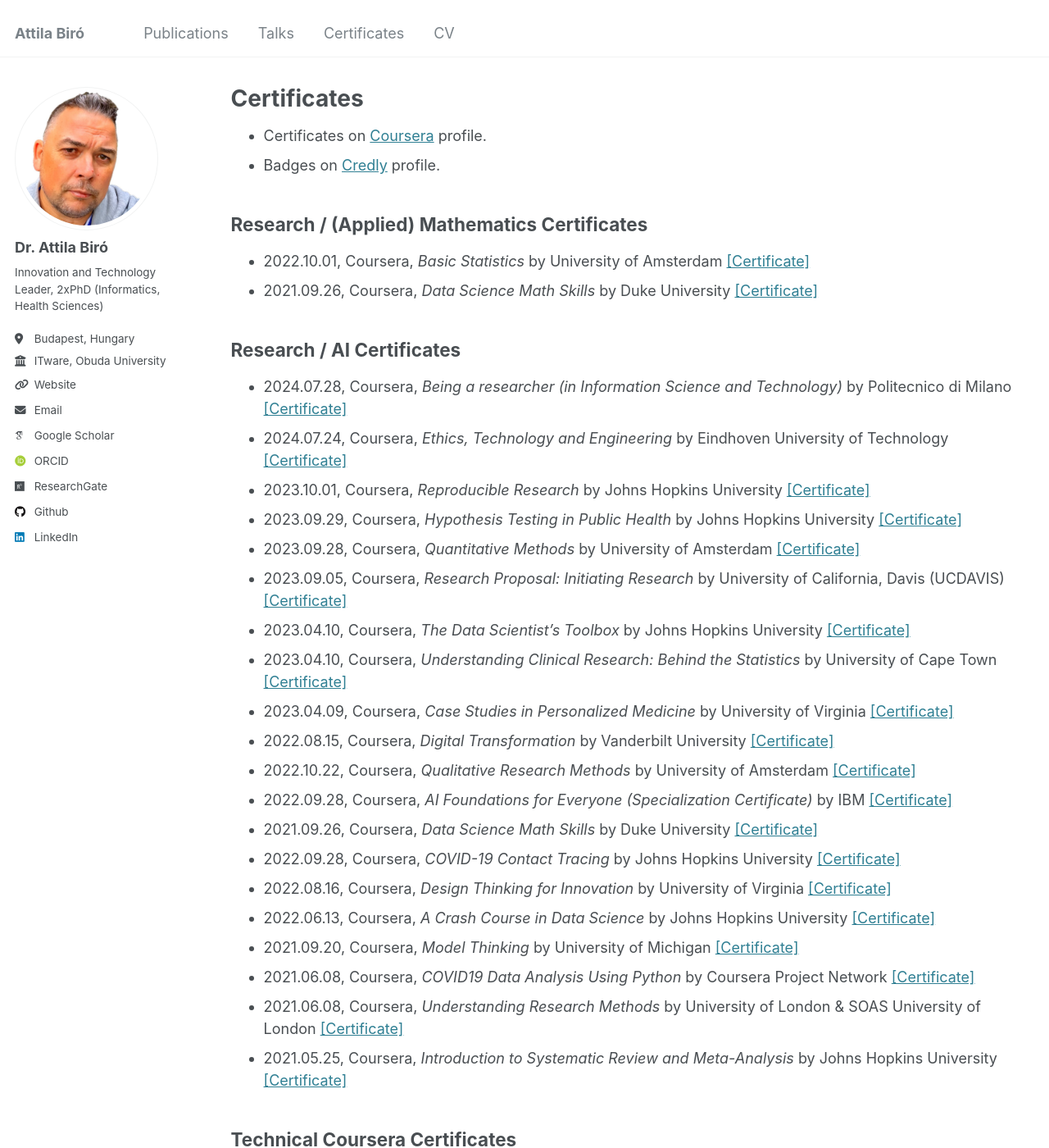
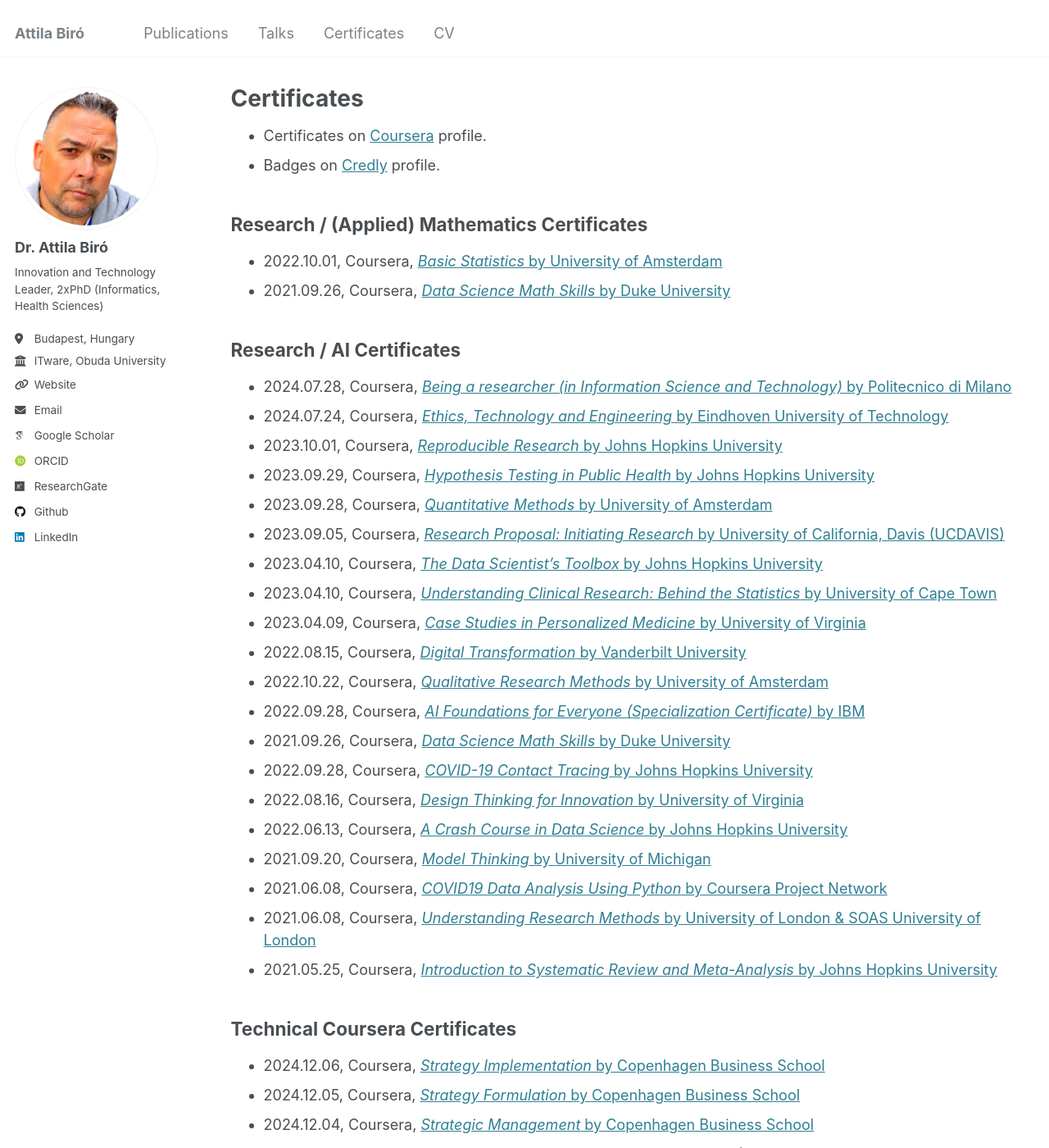
Before and after one commit to biroka/biroka.github.io, a Jekyll site: the page built from _pages/certificates.md, in a window 1280 px wide and 1400 px high. Shown: the whole window at 82% size. Built offline with Jekyll 4.4.1, drawn with Linux system fonts in a browser that asks for light colours; some web fonts are replaced; some of the changed text lies outside the part shown.

Commit message:
Update certificates.md

```diff
--- a/_pages/certificates.md
+++ b/_pages/certificates.md
@@ -10,80 +10,80 @@ author_profile: true
 
 ##  Research / (Applied) Mathematics Certificates
 
-* 2022.10.01, Coursera, _Basic Statistics_ by University of Amsterdam [[Certificate]](https://www.coursera.org/account/accomplishments/verify/JTHFJU6BY4EM)
-* 2021.09.26, Coursera, _Data Science Math Skills_ by Duke University [[Certificate]](https://www.coursera.org/account/accomplishments/verify/ZHMPNUULB3ZZ)
+* 2022.10.01, Coursera, [_Basic Statistics_ by University of Amsterdam](https://www.coursera.org/account/accomplishments/verify/JTHFJU6BY4EM)
+* 2021.09.26, Coursera, [_Data Science Math Skills_ by Duke University](https://www.coursera.org/account/accomplishments/verify/ZHMPNUULB3ZZ)
 
 ##  Research / AI Certificates
 
-* 2024.07.28, Coursera, _Being a researcher (in Information Science and Technology)_ by Politecnico di Milano [[Certificate]](https://www.coursera.org/account/accomplishments/verify/ZAKQGRBMEV6A)
-* 2024.07.24, Coursera, _Ethics, Technology and Engineering_ by Eindhoven University of Technology [[Certificate]](https://www.coursera.org/account/accomplishments/verify/KYV5NR5ZUJYZ)
-* 2023.10.01, Coursera, _Reproducible Research_ by Johns Hopkins University [[Certificate]](https://www.coursera.org/account/accomplishments/verify/TB9QEMK487JG)
-* 2023.09.29, Coursera, _Hypothesis Testing in Public Health_ by Johns Hopkins University [[Certificate]](https://www.coursera.org/account/accomplishments/verify/JL8QEEUDVL2H)
-* 2023.09.28, Coursera, _Quantitative Methods_ by University of Amsterdam [[Certificate]](https://www.coursera.org/account/accomplishments/verify/SUQ9QMMZ9EAX)
-* 2023.09.05, Coursera, _Research Proposal: Initiating Research_ by University of California, Davis (UCDAVIS) [[Certificate]](https://www.coursera.org/account/accomplishments/verify/LVASMXWKQPT5)
-* 2023.04.10, Coursera, _The Data Scientist’s Toolbox_ by Johns Hopkins University [[Certificate]](https://www.coursera.org/account/accomplishments/verify/ZD8VSEKXQZMS)
-* 2023.04.10, Coursera, _Understanding Clinical Research: Behind the Statistics_ by University of Cape Town [[Certificate]](https://www.coursera.org/account/accomplishments/verify/8TGV97BM7KP7)
-* 2023.04.09, Coursera, _Case Studies in Personalized Medicine_ by University of Virginia [[Certificate]](https://www.coursera.org/account/accomplishments/verify/SN2X64SS6CRN)
-* 2022.08.15, Coursera, _Digital Transformation_ by Vanderbilt University [[Certificate]](https://www.coursera.org/account/accomplishments/verify/5VEFEF8Y5MQU)
-* 2022.10.22, Coursera, _Qualitative Research Methods_ by University of Amsterdam [[Certificate]](https://www.coursera.org/account/accomplishments/verify/7V8M7J6J3TRR)
-* 2022.09.28, Coursera, _AI Foundations for Everyone (Specialization Certificate)_ by IBM [[Certificate]](https://www.coursera.org/account/accomplishments/specialization/2Q9XZ6EEUVNR)
-* 2021.09.26, Coursera, _Data Science Math Skills_ by Duke University [[Certificate]](https://www.coursera.org/account/accomplishments/verify/ZHMPNUULB3ZZ)
-* 2022.09.28, Coursera, _COVID-19 Contact Tracing_ by Johns Hopkins University [[Certificate]](https://www.coursera.org/account/accomplishments/verify/BHHLUTZEDFMP)
-* 2022.08.16, Coursera, _Design Thinking for Innovation_ by University of Virginia [[Certificate]](https://www.coursera.org/account/accomplishments/verify/D2D4NEZ994AS)
-* 2022.06.13, Coursera, _A Crash Course in Data Science_ by Johns Hopkins University [[Certificate]](https://www.coursera.org/account/accomplishments/verify/JYGR5JUKEA4M)
-* 2021.09.20, Coursera, _Model Thinking_ by University of Michigan [[Certificate]](https://www.coursera.org/account/accomplishments/verify/82Z5AVGFJJBG)
-* 2021.06.08, Coursera, _COVID19 Data Analysis Using Python_ by Coursera Project Network [[Certificate]](https://www.coursera.org/account/accomplishments/verify/N3EDFV4HJFCT)
-* 2021.06.08, Coursera, _Understanding Research Methods_ by University of London & SOAS University of London [[Certificate]](https://www.coursera.org/account/accomplishments/verify/P59MZUUDAAYZ)
-* 2021.05.25, Coursera, _Introduction to Systematic Review and Meta-Analysis_ by Johns Hopkins University [[Certificate]](https://www.coursera.org/account/accomplishments/verify/DKNUCDD8H9EK)
+* 2024.07.28, Coursera, [_Being a researcher (in Information Science and Technology)_ by Politecnico di Milano](https://www.coursera.org/account/accomplishments/verify/ZAKQGRBMEV6A)
+* 2024.07.24, Coursera, [_Ethics, Technology and Engineering_ by Eindhoven University of Technology](https://www.coursera.org/account/accomplishments/verify/KYV5NR5ZUJYZ)
+* 2023.10.01, Coursera, [_Reproducible Research_ by Johns Hopkins University](https://www.coursera.org/account/accomplishments/verify/TB9QEMK487JG)
+* 2023.09.29, Coursera, [_Hypothesis Testing in Public Health_ by Johns Hopkins University](https://www.coursera.org/account/accomplishments/verify/JL8QEEUDVL2H)
+* 2023.09.28, Coursera, [_Quantitative Methods_ by University of Amsterdam](https://www.coursera.org/account/accomplishments/verify/SUQ9QMMZ9EAX)
+* 2023.09.05, Coursera, [_Research Proposal: Initiating Research_ by University of California, Davis (UCDAVIS)](https://www.coursera.org/account/accomplishments/verify/LVASMXWKQPT5)
+* 2023.04.10, Coursera, [_The Data Scientist’s Toolbox_ by Johns Hopkins University](https://www.coursera.org/account/accomplishments/verify/ZD8VSEKXQZMS)
+* 2023.04.10, Coursera, [_Understanding Clinical Research: Behind the Statistics_ by University of Cape Town](https://www.coursera.org/account/accomplishments/verify/8TGV97BM7KP7)
+* 2023.04.09, Coursera, [_Case Studies in Personalized Medicine_ by University of Virginia](https://www.coursera.org/account/accomplishments/verify/SN2X64SS6CRN)
+* 2022.08.15, Coursera, [_Digital Transformation_ by Vanderbilt University](https://www.coursera.org/account/accomplishments/verify/5VEFEF8Y5MQU)
+* 2022.10.22, Coursera, [_Qualitative Research Methods_ by University of Amsterdam](https://www.coursera.org/account/accomplishments/verify/7V8M7J6J3TRR)
+* 2022.09.28, Coursera, [_AI Foundations for Everyone (Specialization Certificate)_ by IBM](https://www.coursera.org/account/accomplishments/specialization/2Q9XZ6EEUVNR)
+* 2021.09.26, Coursera, [_Data Science Math Skills_ by Duke University](https://www.coursera.org/account/accomplishments/verify/ZHMPNUULB3ZZ)
+* 2022.09.28, Coursera, [_COVID-19 Contact Tracing_ by Johns Hopkins University](https://www.coursera.org/account/accomplishments/verify/BHHLUTZEDFMP)
+* 2022.08.16, Coursera, [_Design Thinking for Innovation_ by University of Virginia](https://www.coursera.org/account/accomplishments/verify/D2D4NEZ994AS)
+* 2022.06.13, Coursera, [_A Crash Course in Data Science_ by Johns Hopkins University](https://www.coursera.org/account/accomplishments/verify/JYGR5JUKEA4M)
+* 2021.09.20, Coursera, [_Model Thinking_ by University of Michigan](https://www.coursera.org/account/accomplishments/verify/82Z5AVGFJJBG)
+* 2021.06.08, Coursera, [_COVID19 Data Analysis Using Python_ by Coursera Project Network](https://www.coursera.org/account/accomplishments/verify/N3EDFV4HJFCT)
+* 2021.06.08, Coursera, [_Understanding Research Methods_ by University of London & SOAS University of London](https://www.coursera.org/account/accomplishments/verify/P59MZUUDAAYZ)
+* 2021.05.25, Coursera, [_Introduction to Systematic Review and Meta-Analysis_ by Johns Hopkins University](https://www.coursera.org/account/accomplishments/verify/DKNUCDD8H9EK)
 
 ##  Technical Coursera Certificates
 
-* 2024.12.06, Coursera, _Strategy Implementation_ by Copenhagen Business School [[Certificate]](https://www.coursera.org/account/accomplishments/verify/I5P6G0JAFWHB)
-* 2024.12.05, Coursera, _Strategy Formulation_ by Copenhagen Business School [[Certificate]](https://www.coursera.org/account/accomplishments/verify/XASKHP7QR6B4)
-* 2024.12.04, Coursera, _Strategic Management_ by Copenhagen Business School [[Certificate]](https://www.coursera.org/account/accomplishments/verify/C26Q2HUZRX1P)
-* 2024.08.02, Coursera, _Cybersecurity Leadership and Management_ (Specialization Certificate) by Infosec [[Certificate]](https://www.coursera.org/account/accomplishments/specialization/V4MH8UO5ZXKG)
-* 2024.07.28, Coursera, _The Manager's Toolkit: A Practical Guide to Managing People at Work_ by University of London [[Certificate]](https://www.coursera.org/account/accomplishments/verify/X9STQ2AGC5NT)
-* 2024.07.25, Coursera, _Principles of Management_ by Johns Hopkins University [[Certificate]](https://github.com/biroka/biroka/blob/main/Certificates/Coursera/Coursera_Principles%20of%20Management_UX2LR7CMEGK5.pdf)
-* 2024.07.24, Coursera, _Ethics,Technology and Engineering_ by Eindhoven University of Technology and 4TU.Ethics [[Certificate]](https://github.com/biroka/biroka/blob/main/Certificates/Coursera/Coursera_Ethics-Technology%20and%20Engineering_KYV5NR5ZUJYZ.pdf)
-* 2024.07.23, Coursera, _The Science of Well-Being_ by Yale University [[Certificate]](https://github.com/biroka/biroka/blob/main/Certificates/Coursera/Coursera_The%20Science%20of%20Well-Being_%20P4K3RMP9DPM5.pdf)
-* 2024.04.10, Coursera, _The Data Scientist’s Toolbox_ by Johns Hopkins University [[Certificate]](https://github.com/biroka/biroka/blob/main/Certificates/Coursera/Coursera_The%20Data%20Scientist%E2%80%99s%20Toolbox_ZD8VSEKXQZMS.pdf)
-* 2022.10.28, Coursera, _Cybersecurity Capstone- Breach Response Case Studies_ by IBM [[Certificate]](https://github.com/biroka/biroka/blob/main/Certificates/Coursera/Coursera_Cybersecurity%20Capstone-%20Breach%20Response%20Case%20Studies_HSEBVQVJM8EQ.pdf)
-* 2022.10.24, Coursera, _Penetration Testing, Incident Response and Forensics_ by IBM [[Certificate]](https://github.com/biroka/biroka/blob/main/Certificates/Coursera/Coursera_Penetration%20Testing%2C%20Incident%20Response%20and%20Forensics_DJXCRXUDCZXY.pdf)
-* 2022.10.24, Coursera, _Cyber Threat Intelligence_ by IBM [[Certificate]](https://github.com/biroka/biroka/blob/main/Certificates/Coursera/Coursera_Cyber%20Threat%20Intelligence_YDQFTLD8P4GD.pdf)
-* 2022.09.28, Coursera, _Building AI Powered Chatbots Without Programming_ by IBM [[Certificate]](https://github.com/biroka/biroka/blob/main/Certificates/Coursera/Coursera_Building%20AI%20Powered%20Chatbots%20Without%20Programming_QLP3KLPS9A4N.pdf)
-* 2022.09.18, Coursera, _Business Analytics for Decision Making_ by University of Colorado Boulder [[Certificate]](https://github.com/biroka/biroka/blob/main/Certificates/Coursera/Coursera_Business%20Analytics%20for%20Decision%20Making_TFJXLD7DKL6Z.pdf)
-* 2022.08.16, Coursera, _Customer-Centric IT Strategy_ by University of Colorado Boulder [[Certificate]](https://github.com/biroka/biroka/blob/main/Certificates/Coursera/Coursera_Customer-Centric%20IT%20Strategy_BK46WPHDT3JQ.pdf)
-* 2022.08.16, Coursera, _Leading the Modern Day Business_ by University of Virginia [[Certificate]](https://github.com/biroka/biroka/blob/main/Certificates/Coursera/Coursera_Customer-Centric%20IT%20Strategy_BK46WPHDT3JQ.pdf)
-* 2022.08.15, Coursera, _Digital Transformation_ by University of Virginia [[Certificate]](https://github.com/biroka/biroka/blob/main/Certificates/Coursera/Coursera_Digital%20Transformation_5VEFEF8Y5MQU.pdf)
-* 2022.08.15, Coursera, _Digital Product Management - Modern Fundamentals_ by University of Virginia [[Certificate]](https://github.com/biroka/biroka/blob/main/Certificates/Coursera/Coursera_Digital%20Product%20Management-%20Modern%20Fundamentals_XGTZ8V2VJ2AV.pdf)
-* 2022.06.13, Coursera, _A Crash Course in Data Science_ by Johns Hopkins University [[Certificate]](https://github.com/biroka/biroka/blob/main/Certificates/Coursera/Coursera%20_A%20Crash%20Course%20in%20Data%20Science_JYGR5JUKEA4M.pdf)
-* 2021.09.26, Coursera, _Data Science Math Skills_ by Duke University [[Certificate]](https://github.com/biroka/biroka/blob/main/Certificates/Coursera/Coursera_Data%20Science%20Math%20Skills_ZHMPNUULB3ZZ.pdf)
-* 2021.09.20, Coursera, _Model Thinking_ by University of Michigan [[Certificate]](https://github.com/biroka/biroka/blob/main/Certificates/Coursera/Coursera_Model%20Thinking_82Z5AVGFJJBG.pdf)
-* 2021.07.26, Coursera, _English for Business and Entrepreneurship_ by University of Pennsylvania [[Certificate]](https://github.com/biroka/biroka/blob/main/Certificates/Coursera/Coursera_English%20for%20Business%20and%20Entrepreneurship_YUNJ46C7WACN.pdf)
-* 2021.05.26, Coursera, _Successful Negotiation - Essential Strategies and Skills_ by University of Michigan [[Certificate]](https://github.com/biroka/biroka/blob/main/Certificates/Coursera/Coursera%20_Successful%20Negotiation-%20Essential%20Strategies%20and%20Skills_FXNVXS4GLFLM.pdf)
+* 2024.12.06, Coursera, [_Strategy Implementation_ by Copenhagen Business School](https://www.coursera.org/account/accomplishments/verify/I5P6G0JAFWHB)
+* 2024.12.05, Coursera, [_Strategy Formulation_ by Copenhagen Business School](https://www.coursera.org/account/accomplishments/verify/XASKHP7QR6B4)
+* 2024.12.04, Coursera, [_Strategic Management_ by Copenhagen Business School](https://www.coursera.org/account/accomplishments/verify/C26Q2HUZRX1P)
+* 2024.08.02, Coursera, [_Cybersecurity Leadership and Management_ (Specialization Certificate) by Infosec](https://www.coursera.org/account/accomplishments/specialization/V4MH8UO5ZXKG)
+* 2024.07.28, Coursera, [_The Manager's Toolkit: A Practical Guide to Managing People at Work_ by University of London](https://www.coursera.org/account/accomplishments/verify/X9STQ2AGC5NT)
+* 2024.07.25, Coursera, [_Principles of Management_ by Johns Hopkins University](https://github.com/biroka/biroka/blob/main/Certificates/Coursera/Coursera_Principles%20of%20Management_UX2LR7CMEGK5.pdf)
+* 2024.07.24, Coursera, [_Ethics,Technology and Engineering_ by Eindhoven University of Technology and 4TU.Ethics](https://github.com/biroka/biroka/blob/main/Certificates/Coursera/Coursera_Ethics-Technology%20and%20Engineering_KYV5NR5ZUJYZ.pdf)
+* 2024.07.23, Coursera, [_The Science of Well-Being_ by Yale University](https://github.com/biroka/biroka/blob/main/Certificates/Coursera/Coursera_The%20Science%20of%20Well-Being_%20P4K3RMP9DPM5.pdf)
+* 2024.04.10, Coursera, [_The Data Scientist’s Toolbox_ by Johns Hopkins University](https://github.com/biroka/biroka/blob/main/Certificates/Coursera/Coursera_The%20Data%20Scientist%E2%80%99s%20Toolbox_ZD8VSEKXQZMS.pdf)
+* 2022.10.28, Coursera, [_Cybersecurity Capstone- Breach Response Case Studies_ by IBM](https://github.com/biroka/biroka/blob/main/Certificates/Coursera/Coursera_Cybersecurity%20Capstone-%20Breach%20Response%20Case%20Studies_HSEBVQVJM8EQ.pdf)
+* 2022.10.24, Coursera, [_Penetration Testing, Incident Response and Forensics_ by IBM](https://github.com/biroka/biroka/blob/main/Certificates/Coursera/Coursera_Penetration%20Testing%2C%20Incident%20Response%20and%20Forensics_DJXCRXUDCZXY.pdf)
+* 2022.10.24, Coursera, [_Cyber Threat Intelligence_ by IBM](https://github.com/biroka/biroka/blob/main/Certificates/Coursera/Coursera_Cyber%20Threat%20Intelligence_YDQFTLD8P4GD.pdf)
+* 2022.09.28, Coursera, [_Building AI Powered Chatbots Without Programming_ by IBM](https://github.com/biroka/biroka/blob/main/Certificates/Coursera/Coursera_Building%20AI%20Powered%20Chatbots%20Without%20Programming_QLP3KLPS9A4N.pdf)
+* 2022.09.18, Coursera, [_Business Analytics for Decision Making_ by University of Colorado Boulder](https://github.com/biroka/biroka/blob/main/Certificates/Coursera/Coursera_Business%20Analytics%20for%20Decision%20Making_TFJXLD7DKL6Z.pdf)
+* 2022.08.16, Coursera, [_Customer-Centric IT Strategy_ by University of Colorado Boulder](https://github.com/biroka/biroka/blob/main/Certificates/Coursera/Coursera_Customer-Centric%20IT%20Strategy_BK46WPHDT3JQ.pdf)
+* 2022.08.16, Coursera, [_Leading the Modern Day Business_ by University of Virginia](https://github.com/biroka/biroka/blob/main/Certificates/Coursera/Coursera_Customer-Centric%20IT%20Strategy_BK46WPHDT3JQ.pdf)
+* 2022.08.15, Coursera, [_Digital Transformation_ by University of Virginia](https://github.com/biroka/biroka/blob/main/Certificates/Coursera/Coursera_Digital%20Transformation_5VEFEF8Y5MQU.pdf)
+* 2022.08.15, Coursera, [_Digital Product Management - Modern Fundamentals_ by University of Virginia](https://github.com/biroka/biroka/blob/main/Certificates/Coursera/Coursera_Digital%20Product%20Management-%20Modern%20Fundamentals_XGTZ8V2VJ2AV.pdf)
+* 2022.06.13, Coursera, [_A Crash Course in Data Science_ by Johns Hopkins University](https://github.com/biroka/biroka/blob/main/Certificates/Coursera/Coursera%20_A%20Crash%20Course%20in%20Data%20Science_JYGR5JUKEA4M.pdf)
+* 2021.09.26, Coursera, [_Data Science Math Skills_ by Duke University](https://github.com/biroka/biroka/blob/main/Certificates/Coursera/Coursera_Data%20Science%20Math%20Skills_ZHMPNUULB3ZZ.pdf)
+* 2021.09.20, Coursera, [_Model Thinking_ by University of Michigan](https://github.com/biroka/biroka/blob/main/Certificates/Coursera/Coursera_Model%20Thinking_82Z5AVGFJJBG.pdf)
+* 2021.07.26, Coursera, [_English for Business and Entrepreneurship_ by University of Pennsylvania](https://github.com/biroka/biroka/blob/main/Certificates/Coursera/Coursera_English%20for%20Business%20and%20Entrepreneurship_YUNJ46C7WACN.pdf)
+* 2021.05.26, Coursera, [_Successful Negotiation - Essential Strategies and Skills_ by University of Michigan](https://github.com/biroka/biroka/blob/main/Certificates/Coursera/Coursera%20_Successful%20Negotiation-%20Essential%20Strategies%20and%20Skills_FXNVXS4GLFLM.pdf)
 
 ##  Specialization Certificates
 
-* 2024.08.02, Coursera, _Cybersecurity Leadership and Management_ (Specialization Certificate) by Infosec [[Certificate]](https://www.coursera.org/account/accomplishments/specialization/V4MH8UO5ZXKG)
-* 2022.10.28, Coursera, _Security Analyst Fundamentals_ (Specialization Certificate) by IBM [[Certificate]](https://www.coursera.org/account/accomplishments/specialization/7JMLVZ7LY5NV)
-* 2022.09.28, Coursera, _AI Foundations for Everyone_ (Specialization Certificate) by IBM [[Certificate]](https://www.coursera.org/account/accomplishments/specialization/2Q9XZ6EEUVNR)
-* 2022.08.16, Coursera, _Leading the Modern Day Business_ (Specialization Certificate) by University of Virginia [[Certificate]](https://www.coursera.org/account/accomplishments/specialization/KSYHMFRAL5SZ)
+* 2024.08.02, Coursera, [_Cybersecurity Leadership and Management_ (Specialization Certificate) by Infosec](https://www.coursera.org/account/accomplishments/specialization/V4MH8UO5ZXKG)
+* 2022.10.28, Coursera, [_Security Analyst Fundamentals_ (Specialization Certificate) by IBM](https://www.coursera.org/account/accomplishments/specialization/7JMLVZ7LY5NV)
+* 2022.09.28, Coursera, [_AI Foundations for Everyone_ (Specialization Certificate) by IBM](https://www.coursera.org/account/accomplishments/specialization/2Q9XZ6EEUVNR)
+* 2022.08.16, Coursera, [_Leading the Modern Day Business_ (Specialization Certificate) by University of Virginia](https://www.coursera.org/account/accomplishments/specialization/KSYHMFRAL5SZ)
 
 ##  Language Certificates
 
-* 2021.07.26, Coursera, _English for Business and Entrepreneurship_ by University of Pennsylvania [[Certificate]](https://github.com/biroka/biroka/blob/main/Certificates/Coursera/Coursera_English%20for%20Business%20and%20Entrepreneurship_YUNJ46C7WACN.pdf)
+* 2021.07.26, Coursera, [_English for Business and Entrepreneurship_ by University of Pennsylvania](https://github.com/biroka/biroka/blob/main/Certificates/Coursera/Coursera_English%20for%20Business%20and%20Entrepreneurship_YUNJ46C7WACN.pdf)
 
 ##  IEEE certificates
 
-* 2024, IEEE, _Student member, Hungary Section_ [[Certificate]](https://github.com/biroka/biroka/blob/main/Certificates/IEEE/2024_IEEE_AttilaBiro_Membership.PDF)
-* 2024, IEEE, _Student member, Systems, Man and Cybernetics (SMC) Society_ [[Certificate]](https://github.com/biroka/biroka/blob/main/Certificates/IEEE/2024_IEEE_SMC-AttilaBiro_MEMSMC028.pdf)
-* 2024, IEEE, _IEEE Membership_ [[Certificate]](https://github.com/biroka/biroka/blob/main/Certificates/IEEE/2024_IEEE_Student_Membership_MEMIEEE500.pdf)
+* 2024, IEEE, [_Student member, Hungary Section_](https://github.com/biroka/biroka/blob/main/Certificates/IEEE/2024_IEEE_AttilaBiro_Membership.PDF)
+* 2024, IEEE, [_Student member, Systems, Man and Cybernetics (SMC) Society_](https://github.com/biroka/biroka/blob/main/Certificates/IEEE/2024_IEEE_SMC-AttilaBiro_MEMSMC028.pdf)
+* 2024, IEEE, [_IEEE Membership_](https://github.com/biroka/biroka/blob/main/Certificates/IEEE/2024_IEEE_Student_Membership_MEMIEEE500.pdf)
 
 ##  LinkedIn Learning certificates
 
-* 2024, inLearning, _UX for AI: Design Practices for AI Developers_ by John Maeda [[Certificate]](https://www.linkedin.com/learning/certificates/9b512a5767a50fe2e7f95335b0afc2ccddc93b38bd2d3c326d76fc6d52f5c65e)
-* 2024, inLearning, _Body Language for Leaders (2019)_ by Carol Kinsey Goman, PhD [[Certificate]](https://www.linkedin.com/learning/certificates/43c5560739e7e03f40a48ec4d80d421e3990ebb4cd4add9099bf4be9bfd931fd)
-* 2024, inLearning, _Amplify Your Critical Thinking with Generative AI_ by Becki Saltzman [[Certificate]](https://www.linkedin.com/learning/certificates/43da6c0701fb97bed0d6c5af52e0d5948ebc3fc8ba98a95bc51f02ed42b96f87)
+* 2024, inLearning, [_UX for AI: Design Practices for AI Developers_ by John Maeda](https://www.linkedin.com/learning/certificates/9b512a5767a50fe2e7f95335b0afc2ccddc93b38bd2d3c326d76fc6d52f5c65e)
+* 2024, inLearning, [_Body Language for Leaders (2019)_ by Carol Kinsey Goman, PhD](https://www.linkedin.com/learning/certificates/43c5560739e7e03f40a48ec4d80d421e3990ebb4cd4add9099bf4be9bfd931fd)
+* 2024, inLearning, [_Amplify Your Critical Thinking with Generative AI_ by Becki Saltzman](https://www.linkedin.com/learning/certificates/43da6c0701fb97bed0d6c5af52e0d5948ebc3fc8ba98a95bc51f02ed42b96f87)
 
 ##  Honors and Awards
 
```
